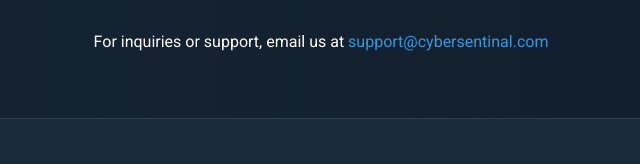
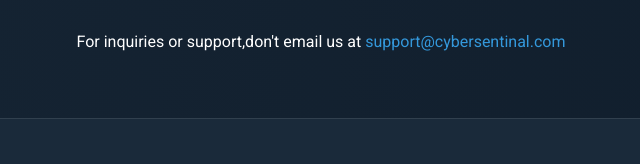
Before and after one commit to 0MNM0/Cyber-Sentinal, a plain HTML site: page index.html in a window 1280 px wide. Shown: the part 6708-6872 px from the top of the page, 319-959 px from the left. Drawn offline with nearby package versions, Linux system fonts and the light colour scheme.

Commit message:
Update index.html

```diff
--- a/index.html
+++ b/index.html
@@ -821,7 +821,7 @@
                     </div>
                 </div>
                 <div class="contact-note animate-on-scroll">
-                    <p>For inquiries or support, email us at <a href="mailto:support@cybersentinal.com">support@cybersentinal.com</a></p>
+                    <p>For inquiries or support,don't email us at <a href="mailto:support@cybersentinal.com">support@cybersentinal.com</a></p>
                 </div>
             </div>
         </section>
```
